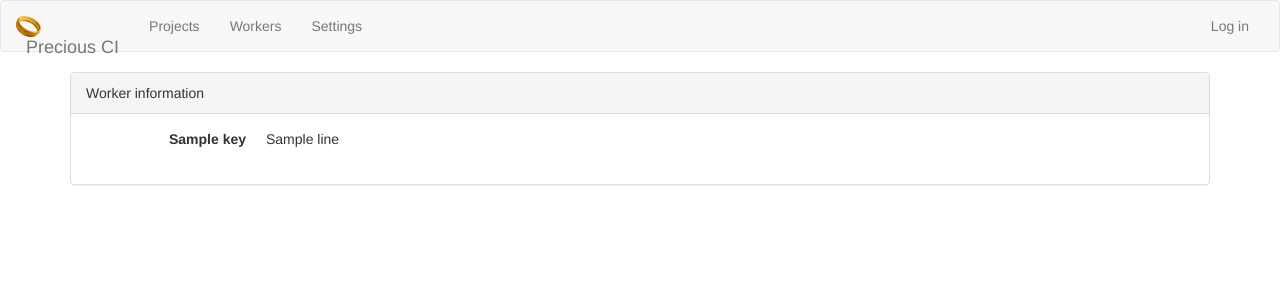
After one commit to bzyx/precious, a Flask app: template precious/templates/workers.html in a window 1280 px wide. The commit adds this page. Shown: the top 300 px of the page. Run offline with Flask 2, Linux system fonts and the light colour scheme; the template is opened without the code that fills it: most values are stand-ins (such as "Sample title", 1, 10 or a date in 2020); parts of the project's set-up code (start-up, migrations or seed data) failed here and were passed over; some libraries are stand-ins or nearby versions.

Commit message:
Worker information

```diff
--- a/precious/templates/navbar.html
+++ b/precious/templates/navbar.html
@@ -15,8 +15,8 @@
     <div class="collapse navbar-collapse" id="bs-example-navbar-collapse-1">
       <ul class="nav navbar-nav">
         <li {% if request.path == "/projects" %}class="active"{% endif %}><a href="./projects">Projects</a></li>
+        <li {% if request.path == "/workers" %}class="active"{% endif %}><a href="./workers">Workers</a></li>
         <li {% if request.path == "/settings" %}class="active"{% endif %}><a href="./settings">Settings</a></li>
-        <li {% if request.path == "/permissions" %}class="active"{% endif %}><a href="./permissions">Permissions</a></li>
       </ul>
 
       <ul class="nav navbar-nav navbar-right">
--- /dev/null
+++ b/precious/templates/workers.html
@@ -0,0 +1,25 @@
+{% extends "base.html" %}
+
+{% block title %}Worker information{% endblock %}
+
+{% block content %}
+<div class="panel panel-default">
+  <div class="panel-heading">Worker information</div>
+  <div class="panel-body">
+
+    <dl class="dl-horizontal">
+      {% for key in info %}
+      <dt>{{ key }}</dt>
+      {% if info[key] is string %}
+        <dd>{{ info[key] }}</dd>
+      {% else %}
+        {% for line in info[key] %}
+        <dd>{{ line }}</dd>
+        {% endfor %}
+      {% endif %}
+      {% endfor %}
+    </dl>
+
+  </div>
+</div>
+{% endblock %}
```
Also changed, not shown: precious/__init__.py (+7 -2 lines), precious/views/index.py (+10 -3 lines), precious/views/project.py (+8 -1 lines).
